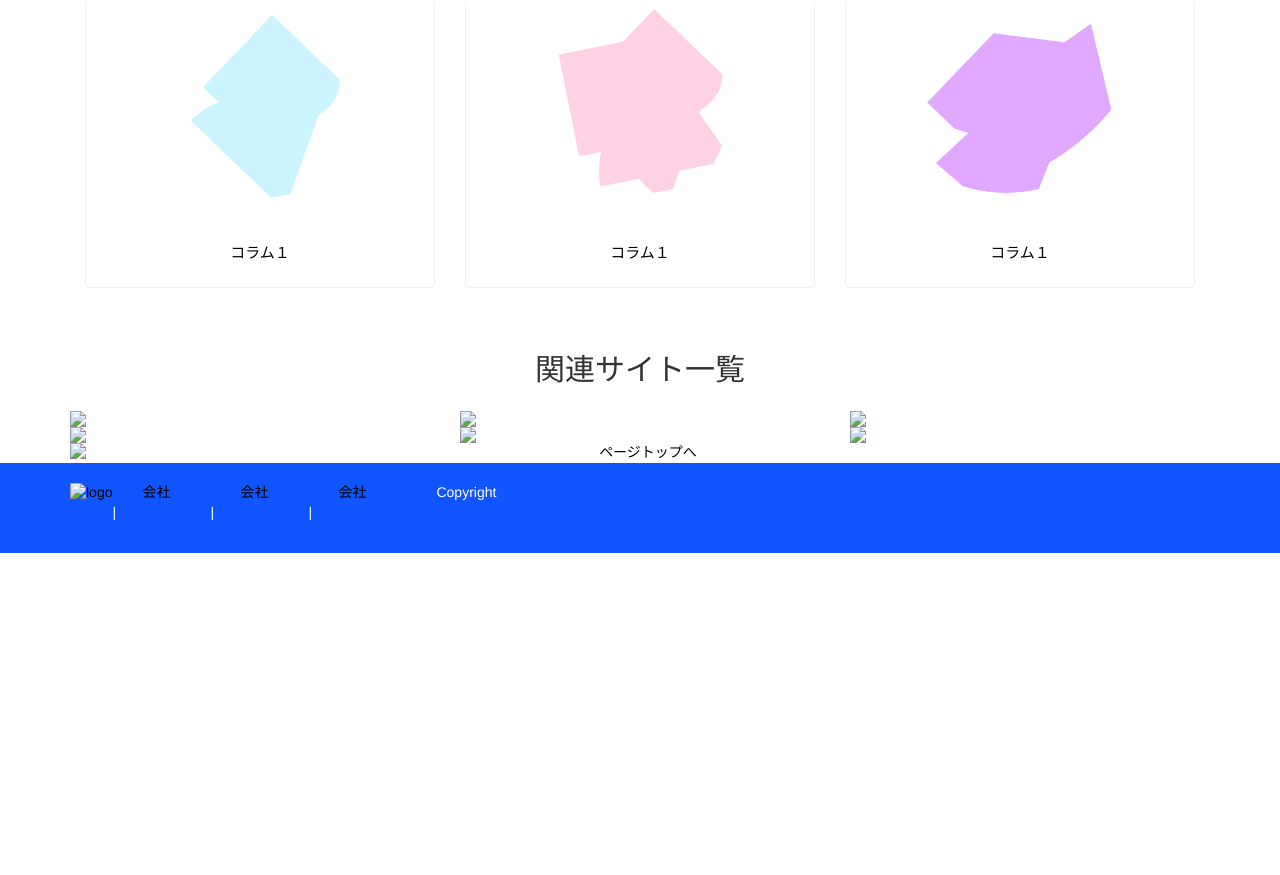
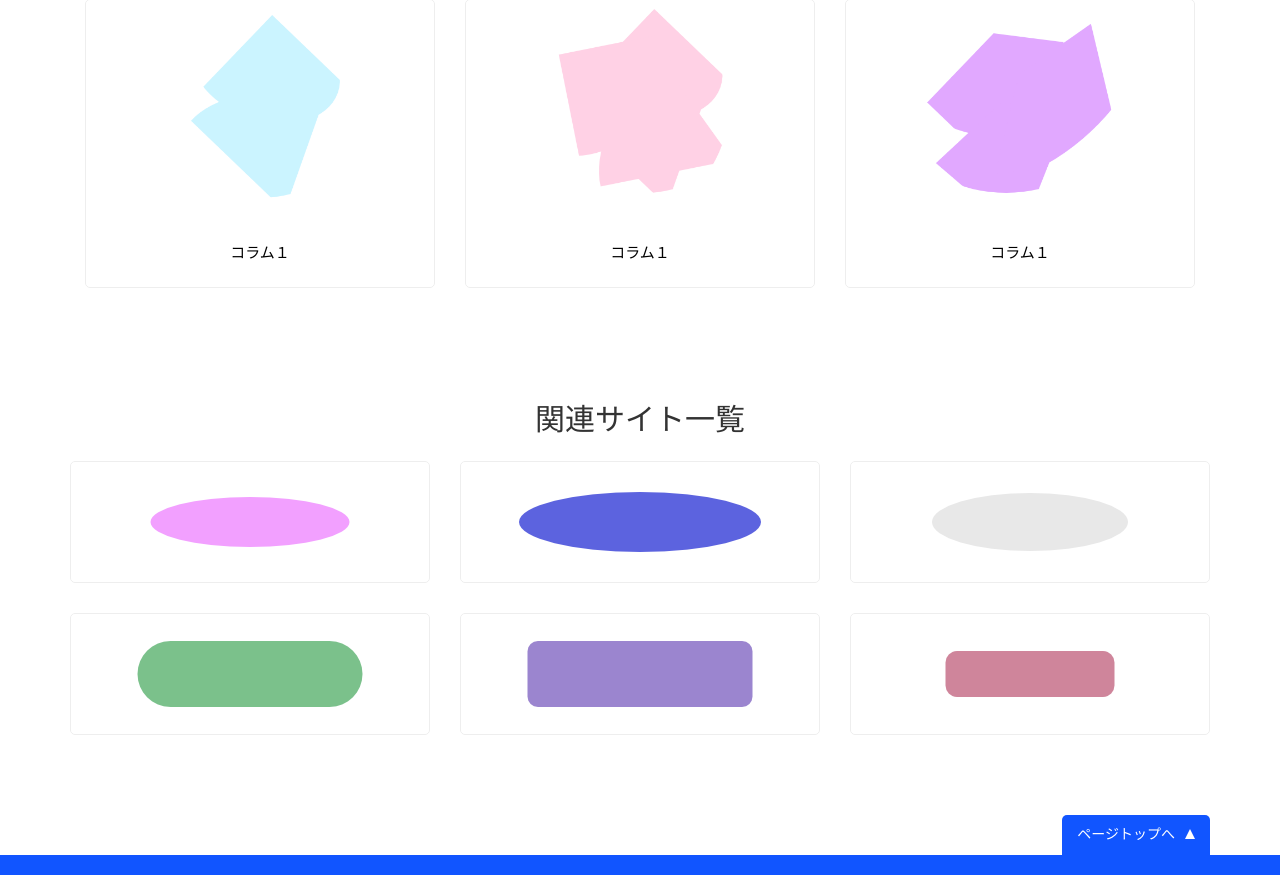
Before and after one commit to asa-leon/AsaLeonsWorks, a PHP site: page / in a window 1280 px wide. Shown: the part 572-1447 px from the top of the page. Before the commit the page ends 1125 px from the top, so only its background shows below. Run offline with PHP 8.4, Linux system fonts and the light colour scheme.

Commit message:
Add some images. Edit css for 'goTop'.

```diff
--- a/public/column-site/css/main.css
+++ b/public/column-site/css/main.css
@@ -34,11 +34,12 @@ header, footer {
 }
 
 /* mian content */
+.cards {
+    margin-bottom: 50px;
+}
+
 .cards h2 {
     margin: 40px 0;
-}
-
-.card-items {
 }
 
 .card {
@@ -69,6 +70,41 @@ header, footer {
     font-size: 1.5rem;
 }
 
+#relatedSites {
+    margin-bottom: 50px;
+}
+.banner {
+    margin-bottom: 30px;
+    border: 1px solid #eee;
+    border-radius: 5px;
+}
+
+.banner img {
+    margin: 0.5rem auto;
+}
+
+.goTop-wrapper {
+    text-align: right;
+}
+.goTop {
+    display: inline-flex;
+    align-items: baseline;
+    vertical-align: middle;
+    padding: 10px 15px;
+    background-color: #15f;
+    color: #fff;
+    border-radius: 5px 5px 0 0;
+}
+
+.goTop p {
+    margin: 0 10px 0 0;
+}
+
+.goTop img {
+    width: 10px;
+    height: 10px;
+}
+
 /* footer */
 #footerContents {
     display: inline-flex;
--- a/public/column-site/index.html
+++ b/public/column-site/index.html
@@ -5,9 +5,9 @@
 	<meta http-equiv="X-UA-Compatible" content="IE=edge">
 	<meta name="viewport" content="width=device-width, initial-scale=1.0">
 	<title>Column Site</title>
-	<link rel="stylesheet" href="css/boostrap.min.css">
-	<link rel="stylesheet" href="css/animate.css">
-	<link rel="stylesheet" href="css/main.css">
+	<link rel="stylesheet" href="./css/boostrap.min.css">
+	<link rel="stylesheet" href="./css/animate.css">
+	<link rel="stylesheet" href="./css/main.css">
 </head>
 <body>
 	<header class="text-center">
@@ -99,41 +99,41 @@
 		</div>
 
 		<div class="container">
-			<div class="row" id="features">
+			<div class="row" id="relatedSites">
 
 				<div class="col-md-4 col-sm-6 feature fadeInUp animated">
-					<a href="#">
-						<img src="#">
+					<a href="#" class="banner">
+						<img src="./images/banners/banner_image_1.png">
 					</a>
 				</div>
 
 				<div class="col-md-4 col-sm-6 feature fadeInUp animated">
-					<a href="#">
-						<img src="#">
+					<a href="#" class="banner">
+						<img src="./images/banners/banner_image_2.png">
 					</a>
 				</div>
 
 				<div class="col-md-4 col-sm-6 feature fadeInUp animated">
-					<a href="#">
-						<img src="#">
+					<a href="#" class="banner">
+						<img src="./images/banners/banner_image_3.png">
 					</a>
 				</div>
 
 				<div class="col-md-4 col-sm-6 feature fadeInUp animated">
-					<a href="#">
-						<img src="#">
+					<a href="#" class="banner">
+						<img src="./images/banners/banner_image_4.png">
 					</a>
 				</div>
 
 				<div class="col-md-4 col-sm-6 feature fadeInUp animated">
-					<a href="#">
-						<img src="#">
+					<a href="#" class="banner">
+						<img src="./images/banners/banner_image_5.png">
 					</a>
 				</div>
 
 				<div class="col-md-4 col-sm-6 feature fadeInUp animated">
-					<a href="#">
-						<img src="#">
+					<a href="#" class="banner">
+						<img src="./images/banners/banner_image_6.png">
 					</a>
 				</div>
 
@@ -142,10 +142,10 @@
 		</div>
 	</div>
 
-	<div class="forTop gotop text-center">
+	<div class="goTop-wrapper text-center">
 		<div class="container">
-			<a href="#top">
-				<img src="#" alt="ページトップへ">
+			<a href="#top" class="goTop">
+				<p>ページトップへ</p><img src="./images/triangle.svg" alt="to top">
 			</a>
 		</div>
 	</div>
```
Also changed, not shown: public/column-site/images/banners/banner_image_1.png (added), public/column-site/images/banners/banner_image_2.png (added), public/column-site/images/banners/banner_image_3.png (added), public/column-site/images/banners/banner_image_4.png (added), public/column-site/images/banners/banner_image_5.png (added), public/column-site/images/banners/banner_image_6.png (added), public/column-site/images/triangle.svg (added).
